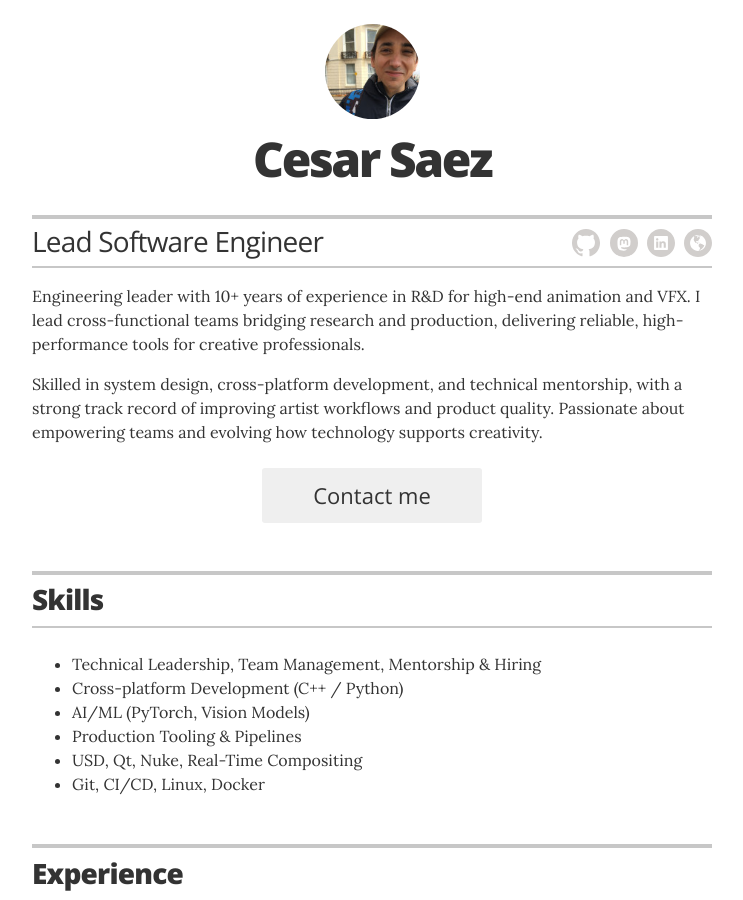
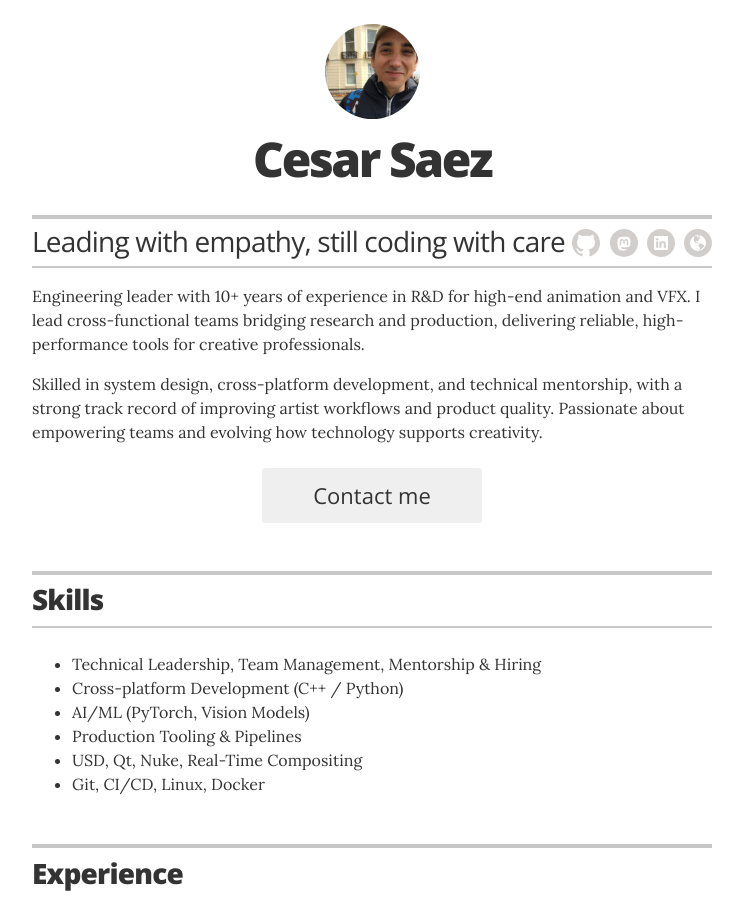
Before and after one commit to csaez/csaez.github.io, a Jekyll site: the page built from index.html, in a window 1280 px wide and 900 px high. Shown: the whole window, without its empty margins (268-1011 px from the left). Built offline with Jekyll 4.4.1, drawn with Linux system fonts in a browser that asks for light colours.

Commit message:
fix: changed resume title to something a bit less dependant on my current role

```diff
--- a/_config.yml
+++ b/_config.yml
@@ -11,7 +11,7 @@ sass:
 # Resume settings
 resume_avatar:                  "true"
 resume_name:                    "Cesar Saez"
-resume_title:                   "Lead Software Engineer"
+resume_title:                   "Leading with empathy, still coding with care"
 
 # used for the contact button in _layouts/resume.html
 resume_contact_email:           "hi@cesarsaez.com"
```
